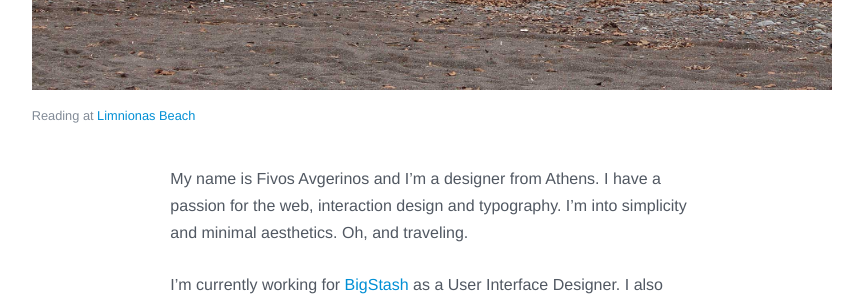
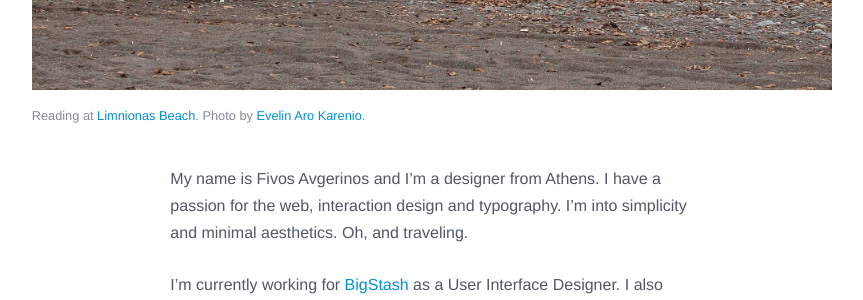
Before and after one commit to afivos/afivos.com, a Jekyll site: the page built from index.md, in a window 1280 px wide. Shown: the part 522-822 px from the top of the page, without its empty margins (208-1071 px from the left). Built offline with Jekyll 4.4.1, drawn with Linux system fonts in a browser that asks for light colours; nearby versions of some CDN libraries; comment, search, counter and statistics services are not loaded.

Commit message:
Photo by Evelin!

```diff
--- a/index.md
+++ b/index.md
@@ -1,7 +1,7 @@
 ---
 layout: page
 ---
-{% image imgbleed me-reading-on-the-beach.jpg "Reading at [Limnionas Beach](http://www.greece.com/destinations/Central_Greece/Evia/Settlement/Limnionas.html)" %}
+{% image imgbleed me-reading-on-the-beach.jpg "Reading at [Limnionas Beach](http://www.greece.com/destinations/Central_Greece/Evia/Settlement/Limnionas.html). Photo by [Evelin Aro Karenio](http://instagram.com/evekarenio)." %}
 
 My name is Fivos Avgerinos and I'm a designer from Athens. I have a passion for the web, interaction design and typography. I'm into simplicity and minimal aesthetics. Oh, and traveling.
 
```
